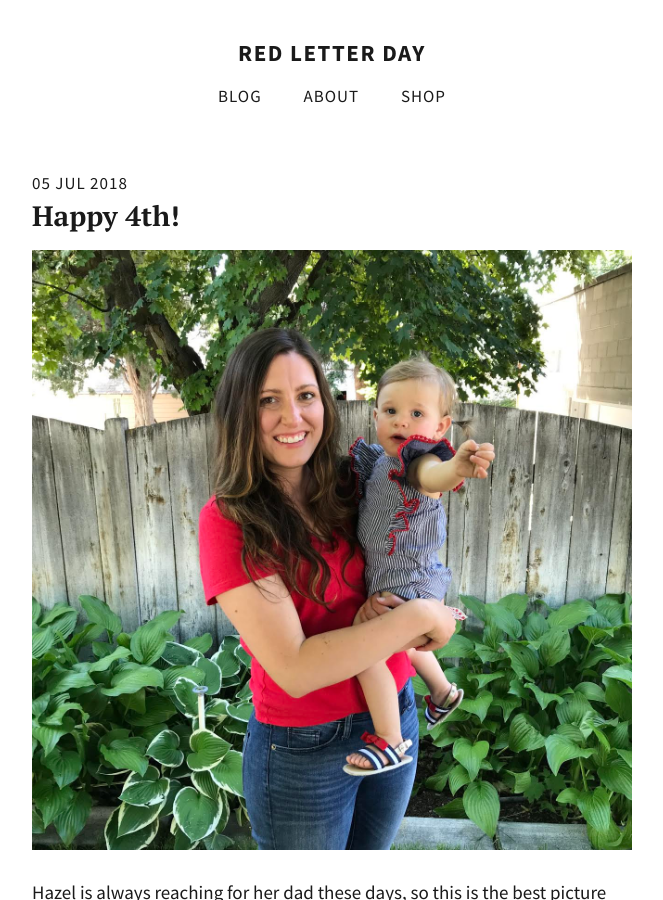
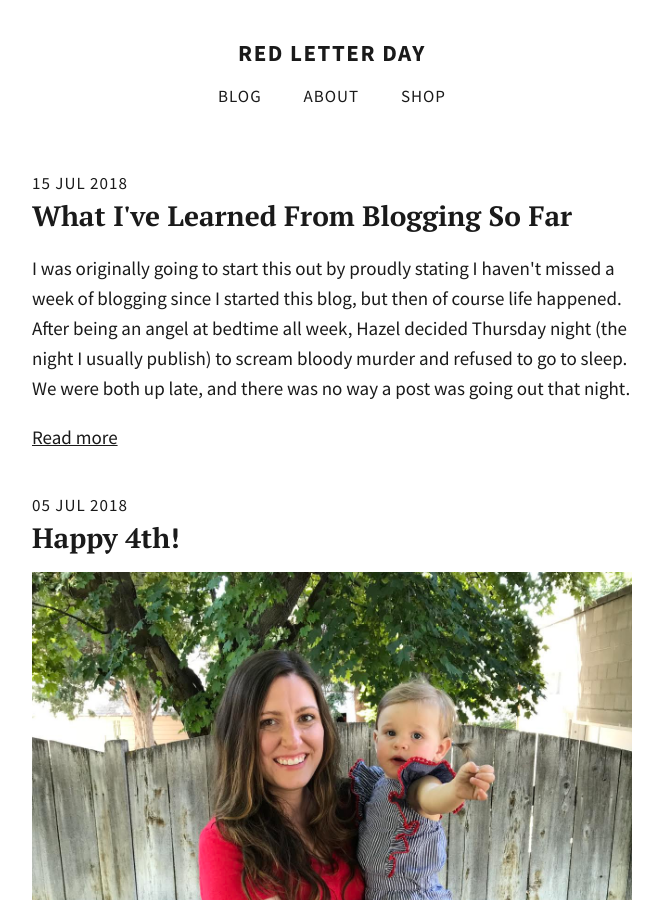
Before and after one commit to totiffany/totiffany.github.io, a Jekyll site: the page built from index.html, in a window 1280 px wide and 900 px high. Shown: the whole window, without its empty margins (308-971 px from the left). Built offline with Jekyll 4.4.1, drawn with Linux system fonts in a browser that asks for light colours.

Commit message:
Update 2018-07-15-What-I've-Learned-From-Blogging-So-Far.md

```diff
--- a/_posts/2018-07-15-What-I've-Learned-From-Blogging-So-Far.md
+++ b/_posts/2018-07-15-What-I've-Learned-From-Blogging-So-Far.md
@@ -1,5 +1,11 @@
 ---
-published: false
+published: true
+description: >-
+  I was originally going to start this out by proudly stating I haven't missed a
+  week of blogging since I started this blog, but then of course life happened.
+  After being an angel at bedtime all week, Hazel decided Thursday night (the
+  night I usually publish) to scream bloody murder and refused to go to sleep.
+  We were both up late, and there was no way a post was going out that night.
 ---
 I was originally going to start this out by proudly stating I haven't missed a week of blogging since I started this blog, but then of course life happened. After being an angel at bedtime all week, Hazel decided Thursday night (the night I usually publish) to scream bloody murder and refused to go to sleep. We were both up late, and there was no way a post was going out that night.
 
```
